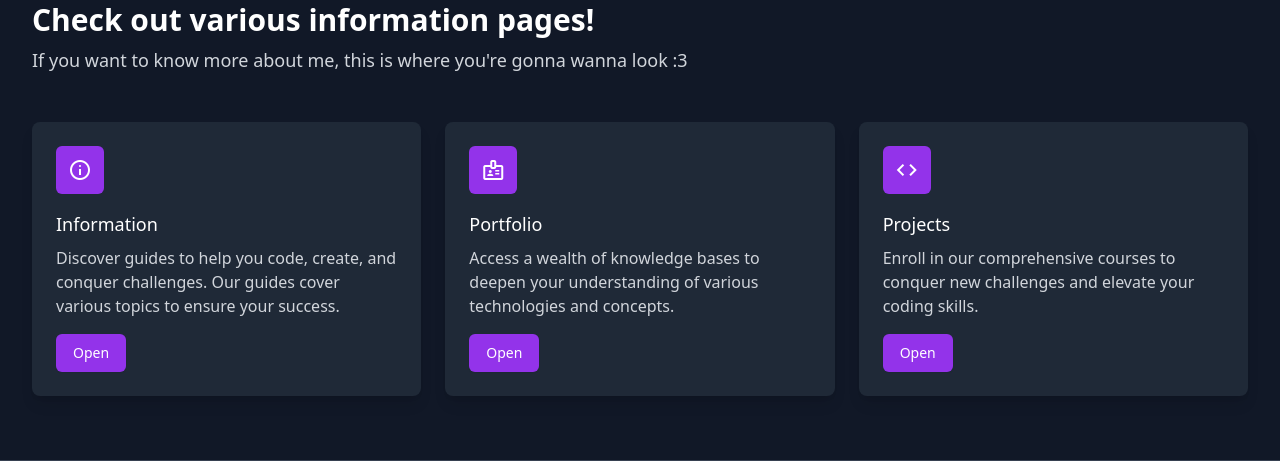
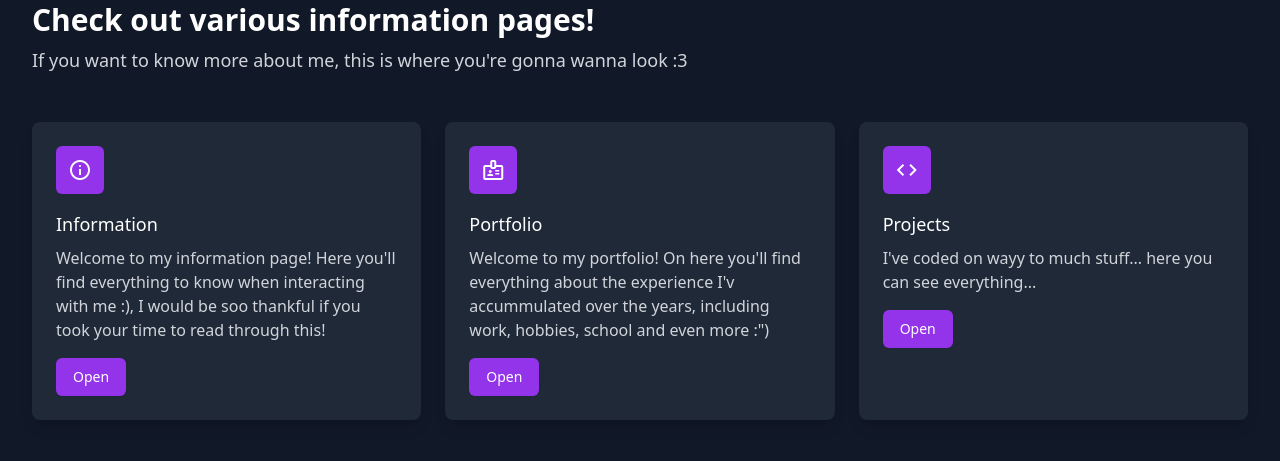
Before and after one commit to catpawzz/Landing-Page, a PHP site: the page made by index.php in a window 1280 px wide. Shown: the part 722-1183 px from the top of the page. Run offline with PHP 8.4, Linux system fonts and the light colour scheme; some web fonts are replaced.

Commit message:
Updated informational text in index.php to provide a more personal touch and better describe the content of the sections.

```diff
--- a/index.php
+++ b/index.php
@@ -69,7 +69,7 @@
             </span>
           </div>
           <h3 class="mt-4 text-lg font-medium text-white">Information</h3>
-          <p class="mt-2 text-base text-gray-300">Discover guides to help you code, create, and conquer challenges. Our guides cover various topics to ensure your success.</p>
+          <p class="mt-2 text-base text-gray-300">Welcome to my information page! Here you'll find everything to know when interacting with me :), I would be soo thankful if you took your time to read through this!</p>
           <a href="/information" class="mt-4 inline-flex items-center px-4 py-2 border border-transparent text-sm font-medium rounded-md shadow-sm text-white bg-purple-600 hover:bg-purple-700 focus:outline-none focus:ring-2 focus:ring-offset-2 focus:ring-purple-500">
             Open
           </a>
@@ -81,7 +81,7 @@
             </span>
           </div>
           <h3 class="mt-4 text-lg font-medium text-white">Portfolio</h3>
-          <p class="mt-2 text-base text-gray-300">Access a wealth of knowledge bases to deepen your understanding of various technologies and concepts.</p>
+          <p class="mt-2 text-base text-gray-300">Welcome to my portfolio! On here you'll find everything about the experience I'v accummulated over the years, including work, hobbies, school and even more :")</p>
           <a href="/portfolio" class="mt-4 inline-flex items-center px-4 py-2 border border-transparent text-sm font-medium rounded-md shadow-sm text-white bg-purple-600 hover:bg-purple-700 focus:outline-none focus:ring-2 focus:ring-offset-2 focus:ring-purple-500">
             Open
           </a>
@@ -93,7 +93,7 @@
             </span>
           </div>
           <h3 class="mt-4 text-lg font-medium text-white">Projects</h3>
-          <p class="mt-2 text-base text-gray-300">Enroll in our comprehensive courses to conquer new challenges and elevate your coding skills.</p>
+          <p class="mt-2 text-base text-gray-300">I've coded on wayy to much stuff... here you can see everything...</p>
           <a href="/projects" class="mt-4 inline-flex items-center px-4 py-2 border border-transparent text-sm font-medium rounded-md shadow-sm text-white bg-purple-600 hover:bg-purple-700 focus:outline-none focus:ring-2 focus:ring-offset-2 focus:ring-purple-500">
             Open
           </a>
```
